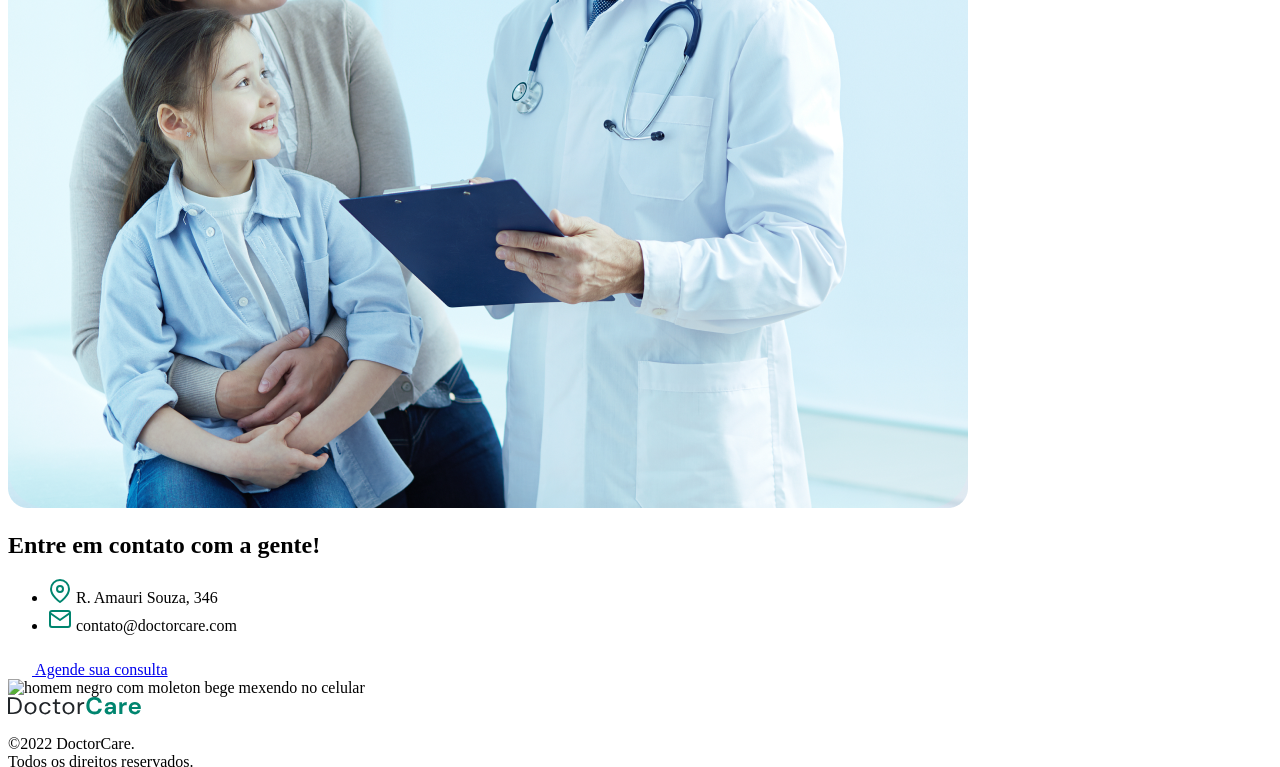
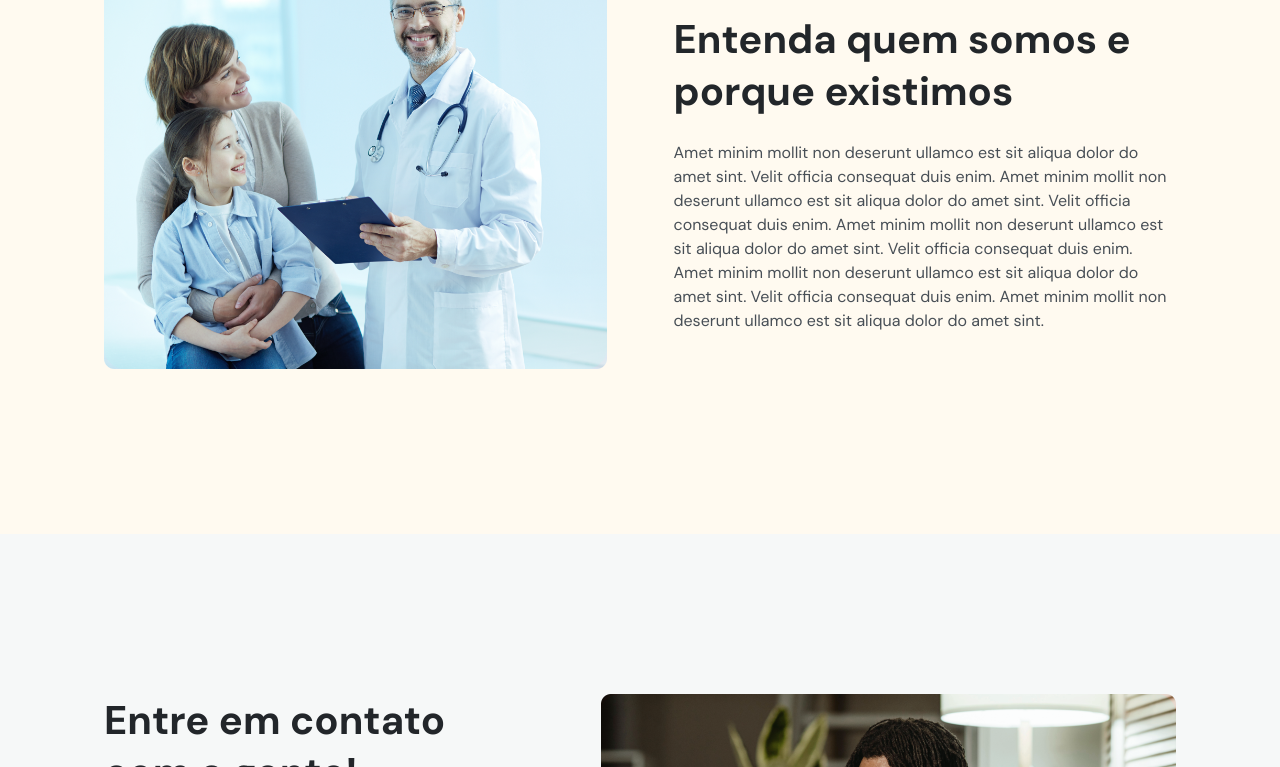
Before and after one commit to fabianosantos23/doctorcare, a plain HTML site: page index.html in a window 1280 px wide. Shown: the part 2033-2800 px from the top of the page. Drawn offline with nearby package versions, Linux system fonts and the light colour scheme; the site is published under a folder, as on GitHub Pages, so addresses that start at the root find nothing.

Commit message:
ajustes de links relativos

```diff
--- a/index.html
+++ b/index.html
@@ -5,7 +5,7 @@
     <meta name="viewport" content="width=device-width, initial-scale=1.0" />
     <title>DoctorCare</title>
 
-    <link rel="stylesheet" href="/style.css" />
+    <link rel="stylesheet" href="./style.css" />
 
     <link rel="preconnect" href="https://fonts.googleapis.com" />
     <link rel="preconnect" href="https://fonts.gstatic.com" crossorigin />
@@ -265,7 +265,7 @@
 
         <div class="col-b">
           <img
-            src="/assets/mulher-negra-vestindo-moleton-verde-com-as-duas-maos-no-peito.png"
+            src="./assets/mulher-negra-vestindo-moleton-verde-com-as-duas-maos-no-peito.png"
             alt="mulher negra vestindo moleton verde com as duas maos no peito"
           />
         </div>
@@ -476,7 +476,7 @@
 
         <div class="col-b">
           <img
-            src="assets/doutor-feliz-segurando-prancheta-com-pacientes.png"
+            src="./assets/doutor-feliz-segurando-prancheta-com-pacientes.png"
             alt="Doutor feliz segurando prancheta com pacientes"
           />
         </div>
@@ -570,7 +570,7 @@
 
         <div class="col-b">
           <img
-            src="/assets/homem-negro-com-moleton-bege-mexendo-no-celular.png"
+            src="./assets/homem-negro-com-moleton-bege-mexendo-no-celular.png"
             alt="homem negro com moleton bege mexendo no celular"
           />
         </div>
@@ -758,6 +758,6 @@
     </a>
 
     <script src="https://unpkg.com/scrollreveal"></script>
-    <script src="main.js"></script>
+    <script src="./main.js"></script>
   </body>
 </html>
```
